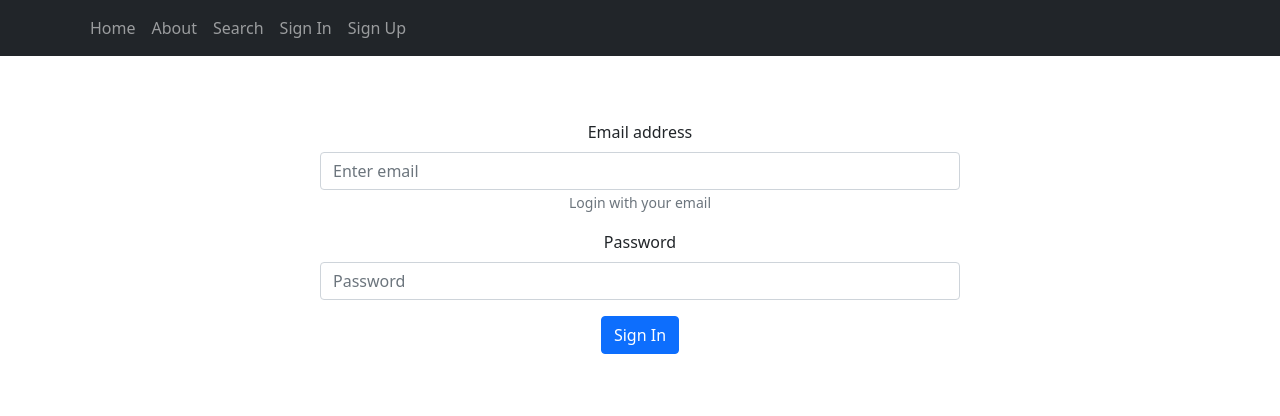
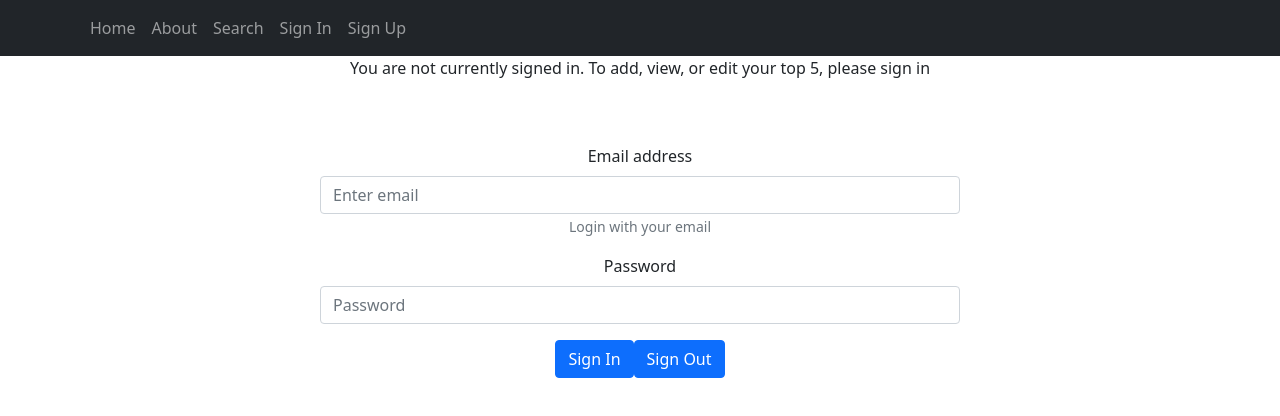
Before and after one commit to adkowalkowski/love-language-client, a React (Create React App) app: page / in a window 1280 px wide. Shown: the top 416 px of the page. Built offline with nearby package versions, Linux system fonts and the light colour scheme.

Commit message:
add conditional rendering on the home page

```diff
--- a/src/Components/AddTopFive/AddTopFive.js
+++ b/src/Components/AddTopFive/AddTopFive.js
@@ -12,7 +12,6 @@ const AddTopFive = () => {
   // CONDITIONAL RENDERING COULD BE if (!token) render SignIn page if(token) render AddTopFive
 
   // STORING TOKEN FROM SIGN IN TO A VARIABLE
-
   const token = localStorage.token;
   console.log(token);
 
@@ -126,7 +125,12 @@ const AddTopFive = () => {
   ));
 
   if (!token) {
-    return <SignIn />;
+    return (
+      <div className="not-signed-in">
+          <p>You are not currently signed in. To add, view, or edit your top 5, please sign in</p>
+        <SignIn />
+      </div>
+    );
   }
 
   if (token) {
--- a/src/Components/SignIn/SignIn.js
+++ b/src/Components/SignIn/SignIn.js
@@ -46,11 +46,31 @@ const SignIn = () => {
         localStorage.setItem('token', response.data.user.token)
         console.log(localStorage)
         console.log(user)
+        window.location.reload(true)
       })
       .catch((err) => {
         console.log(err);
       });
   };
+
+  const tokenSignOut = localStorage.token
+  console.log(tokenSignOut)
+
+
+  // SIGN OUT
+  const handleSignOut = () => {
+      axios
+        .delete("http://127.0.0.1:8000/sign-out/", {
+            headers: {
+                Authorization: `Token ${tokenSignOut}`,
+              },
+        }).then((res) => {
+            setUser(res.data);
+            localStorage.setItem('token', '')
+            console.log(localStorage)
+            console.log(res.data)
+          });
+  }
 
   // FORM VALIDATION WITH FORMIK (NOT CURRENTLY IMPLEMENTED)
 
@@ -115,6 +135,9 @@ const SignIn = () => {
           <Button variant="primary" type="submit">
             Sign In
           </Button>
+          <Button variant="primary" onClick={handleSignOut}>
+            Sign Out
+          </Button>
 
         </Form>
       )}
```
